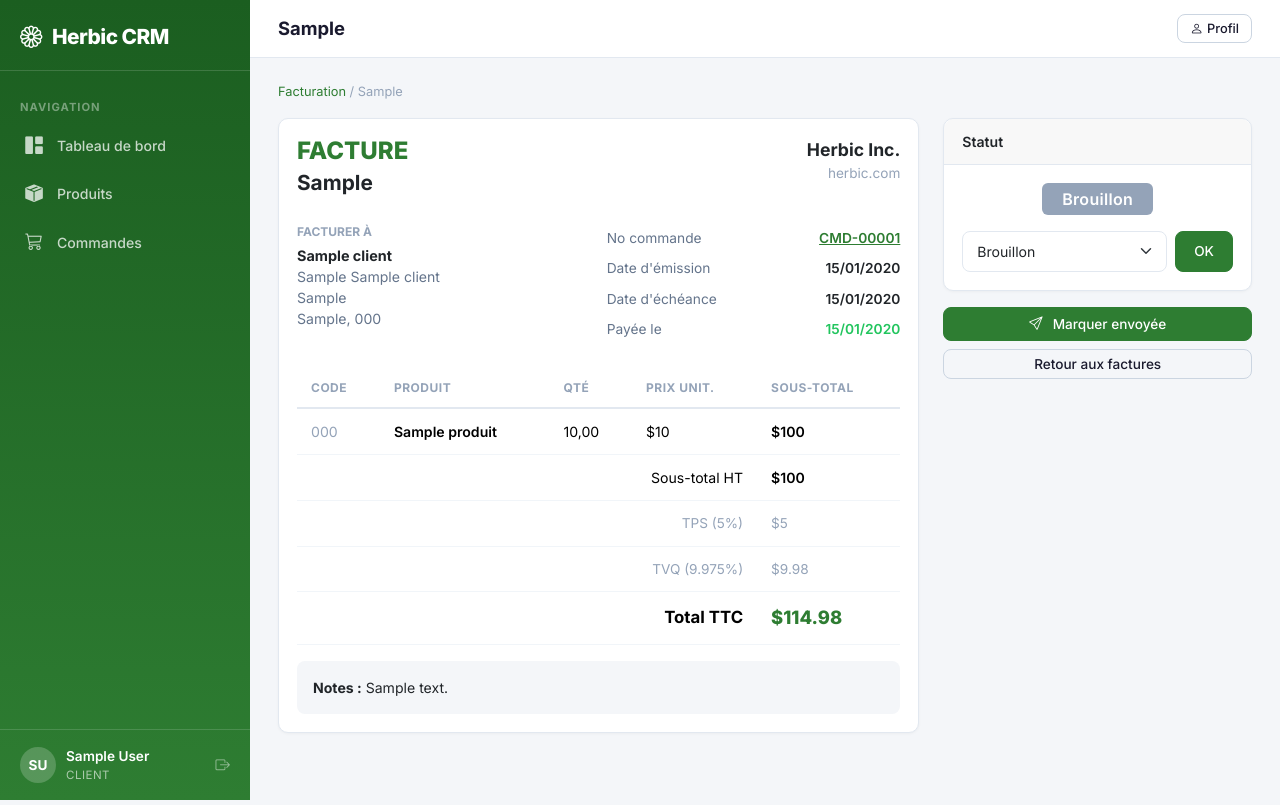
After one commit to maxoumtl33/herbic-crm, a Django app: page /commandes/factures/1/detail/ in a window 1280 px wide. The commit adds this page. Run offline with Django 4.2, Linux system fonts and the light colour scheme; a user stored in the database is signed in; tables that the repository leaves empty hold one stand-in row (values such as "Sample post").

Commit message:
Invoicing system: Facture model, CRUD, dashboard integration
New model: Facture (linked to Commande)
- Statuses: Brouillon, Envoyée, Payée, En retard, Annulée
- Auto-generated invoice number (FAC-00001)
- Calculates sous-total HT, TPS (5%), TVQ (9.975%), Total TTC
- 30-day payment terms by default

Views:
- facture_list: filterable list with KPIs (total impayé, payé ce mois, en retard)
- facture_detail: full invoice view with line items, tax breakdown, status management
- facture_create: one-click from delivered orders
- facture_update_statut: change status with auto date_paiement

Director dashboard:
- 4 KPIs: clients, commandes, total impayé, factures en retard
- "Commandes livrées sans facture" alert section with one-click "Facturer"
- "Factures impayées" table with amounts and due dates

Order detail:
- Facturation card for director: create invoice or view existing

Sidebar: new "Facturation" link for director role

Co-Authored-By: Claude Opus 4.6 (1M context) <noreply@anthropic.com>

```diff
--- a/orders/urls.py
+++ b/orders/urls.py
@@ -12,4 +12,9 @@ urlpatterns = [
     path('<int:pk>/preparer/', views.commande_preparer, name='commande_preparer'),
     path('ligne/<int:pk>/toggle/', views.ligne_toggle_prepare, name='ligne_toggle_prepare'),
     path('ma-commande/', views.commande_client_create, name='commande_client_create'),
+    # Facturation
+    path('factures/', views.facture_list, name='facture_list'),
+    path('factures/<int:commande_pk>/creer/', views.facture_create, name='facture_create'),
+    path('factures/<int:pk>/detail/', views.facture_detail, name='facture_detail'),
+    path('factures/<int:pk>/statut/', views.facture_update_statut, name='facture_update_statut'),
 ]
--- a/orders/views.py
+++ b/orders/views.py
@@ -2,9 +2,12 @@ from django.shortcuts import render, redirect, get_object_or_404
 from django.contrib.auth.decorators import login_required
 from django.contrib import messages
 from django.utils import timezone
-from .models import Commande, LigneCommande
+from datetime import timedelta
+from django.db.models import Sum, Q, F
+from decimal import Decimal
+from .models import Commande, LigneCommande, Facture
 from .forms import CommandeForm, LigneCommandeFormSet, CommandeStatutForm
-from accounts.decorators import staff_required, vendeur_or_directeur
+from accounts.decorators import staff_required, vendeur_or_directeur, directeur_required
 
 
 @login_required
@@ -167,3 +170,78 @@ def commande_client_create(request):
     return render(request, 'orders/commande_client_form.html', {
         'formset': formset, 'client': client, 'title': 'Passer une commande',
     })
+
+
+# === FACTURATION ===
+
+@directeur_required
+def facture_list(request):
+    statut = request.GET.get('statut', '')
+    factures = Facture.objects.select_related('commande', 'commande__client').all()
+    if statut:
+        factures = factures.filter(statut=statut)
+
+    # Stats
+    total_impaye = sum(
+        f.total_ttc for f in Facture.objects.filter(statut__in=['envoyee', 'en_retard'])
+    )
+    total_paye_mois = sum(
+        f.total_ttc for f in Facture.objects.filter(
+            statut='payee',
+            date_paiement__month=timezone.now().month,
+            date_paiement__year=timezone.now().year,
+        )
+    )
+    nb_en_retard = Facture.objects.filter(statut='en_retard').count()
+
+    return render(request, 'orders/facture_list.html', {
+        'factures': factures,
+        'statuts': Facture.StatutFacture.choices,
+        'statut_actif': statut,
+        'total_impaye': total_impaye,
+        'total_paye_mois': total_paye_mois,
+        'nb_en_retard': nb_en_retard,
+    })
+
+
+@directeur_required
+def facture_create(request, commande_pk):
+    """Créer une facture à partir d'une commande livrée."""
+    commande = get_object_or_404(Commande, pk=commande_pk)
+    if hasattr(commande, 'facture'):
+        messages.info(request, f'Cette commande a déjà une facture ({commande.facture.numero}).')
+        return redirect('orders:facture_detail', pk=commande.facture.pk)
+
+    echeance = timezone.now().date() + timedelta(days=30)
+    facture = Facture.objects.create(
+        commande=commande,
+        date_echeance=echeance,
+    )
+    messages.success(request, f'Facture {facture.numero} créée.')
+    return redirect('orders:facture_detail', pk=facture.pk)
+
+
+@directeur_required
+def facture_detail(request, pk):
+    facture = get_object_or_404(Facture, pk=pk)
+    lignes = facture.commande.lignes.select_related('produit').all()
+    return render(request, 'orders/facture_detail.html', {
+        'facture': facture,
+        'lignes': lignes,
+    })
+
+
+@directeur_required
+def facture_update_statut(request, pk):
+    facture = get_object_or_404(Facture, pk=pk)
+    if request.method == 'POST':
+        new_statut = request.POST.get('statut')
+        if new_statut in dict(Facture.StatutFacture.choices):
+            facture.statut = new_statut
+            if new_statut == 'payee' and not facture.date_paiement:
+                facture.date_paiement = timezone.now().date()
+            elif new_statut != 'payee':
+                facture.date_paiement = None
+            facture.save()
+            messages.success(request, f'Facture {facture.numero} → {facture.get_statut_display()}')
+    return redirect('orders:facture_detail', pk=facture.pk)
--- a/static/css/style.css
+++ b/static/css/style.css
@@ -320,6 +320,13 @@ body {
 .badge.bg-moyen { background-color: #f59e0b !important; color: #000 !important; }
 .badge.bg-faible { background-color: #ef4444 !important; }
 .badge.bg-mauvais { background-color: #991b1b !important; }
+
+/* Badges factures */
+.badge.bg-facture-brouillon { background-color: #94a3b8 !important; }
+.badge.bg-facture-envoyee { background-color: #3b82f6 !important; }
+.badge.bg-facture-payee { background-color: #22c55e !important; }
+.badge.bg-facture-en_retard { background-color: #ef4444 !important; }
+.badge.bg-facture-annulee { background-color: #6b7280 !important; }
 
 /* Border état suivi */
 .border-excellent { border-left: 4px solid #15803d !important; }
--- a/templates/base.html
+++ b/templates/base.html
@@ -35,6 +35,11 @@
             <a href="{% url 'orders:commande_list' %}" class="sidebar-link {% block sidebar_commandes %}{% endblock %}">
                 <i class="bi bi-cart3"></i> Commandes
             </a>
+            {% if user.is_directeur %}
+            <a href="{% url 'orders:facture_list' %}" class="sidebar-link {% block sidebar_factures %}{% endblock %}">
+                <i class="bi bi-receipt"></i> Facturation
+            </a>
+            {% endif %}
             {% if user.is_directeur %}
             <div class="sidebar-section">Gestion produits</div>
             <a href="{% url 'clients:type_culture_list' %}" class="sidebar-link {% block sidebar_types_culture %}{% endblock %}">
--- /dev/null
+++ b/templates/orders/facture_detail.html
@@ -0,0 +1,120 @@
+{% extends "base.html" %}
+{% load prix_filters %}
+{% block title %}{{ facture.numero }} - Herbic CRM{% endblock %}
+{% block sidebar_factures %}active{% endblock %}
+{% block topbar_title %}{{ facture.numero }}{% endblock %}
+{% block content %}
+
+<div class="breadcrumb-subtle">
+    <a href="{% url 'orders:facture_list' %}">Facturation</a> / {{ facture.numero }}
+</div>
+
+<div class="row g-4 mb-4">
+    <div class="col-lg-8">
+        {# En-tête facture #}
+        <div class="card mb-4">
+            <div class="card-body">
+                <div class="d-flex justify-content-between align-items-start mb-4">
+                    <div>
+                        <h4 style="font-weight:800;color:var(--herbic-green);margin-bottom:2px;">FACTURE</h4>
+                        <div style="font-size:1.3rem;font-weight:700;">{{ facture.numero }}</div>
+                    </div>
+                    <div style="text-align:right;">
+                        <div style="font-weight:700;font-size:1.1rem;">Herbic Inc.</div>
+                        <div style="color:var(--text-muted);font-size:0.85rem;">herbic.com</div>
+                    </div>
+                </div>
+
+                <div class="row g-3 mb-4">
+                    <div class="col-md-6">
+                        <div style="font-size:0.75rem;font-weight:700;text-transform:uppercase;color:var(--text-muted);margin-bottom:4px;">Facturer à</div>
+                        <div style="font-weight:700;">{{ facture.commande.client.nom_ferme }}</div>
+                        <div style="font-size:0.88rem;color:var(--text-secondary);">
+                            {{ facture.commande.client.prenom }} {{ facture.commande.client.nom }}<br>
+                            {{ facture.commande.client.adresse }}<br>
+                            {{ facture.commande.client.ville }}, {{ facture.commande.client.code_postal }}
+                        </div>
+                    </div>
+                    <div class="col-md-6">
+                        <div class="culture-detail-item"><span class="culture-detail-label">No commande</span><a href="{% url 'orders:commande_detail' facture.commande.pk %}" class="culture-detail-value" style="color:var(--herbic-green);">CMD-{{ facture.commande.pk|stringformat:"05d" }}</a></div>
+                        <div class="culture-detail-item"><span class="culture-detail-label">Date d'émission</span><span class="culture-detail-value">{{ facture.date_emission|date:"d/m/Y" }}</span></div>
+                        <div class="culture-detail-item"><span class="culture-detail-label">Date d'échéance</span><span class="culture-detail-value" style="{% if facture.statut == 'en_retard' %}color:#ef4444;{% endif %}">{{ facture.date_echeance|date:"d/m/Y"|default:"-" }}</span></div>
+                        {% if facture.date_paiement %}
+                        <div class="culture-detail-item"><span class="culture-detail-label">Payée le</span><span class="culture-detail-value" style="color:#22c55e;">{{ facture.date_paiement|date:"d/m/Y" }}</span></div>
+                        {% endif %}
+                    </div>
+                </div>
+
+                {# Lignes #}
+                <table class="table mb-0">
+                    <thead><tr><th>Code</th><th>Produit</th><th>Qté</th><th>Prix unit.</th><th>Sous-total</th></tr></thead>
+                    <tbody>
+                    {% for ligne in lignes %}
+                    <tr>
+                        <td style="color:var(--text-muted);">{{ ligne.produit.code }}</td>
+                        <td style="font-weight:600;">{{ ligne.produit.nom }}</td>
+                        <td>{{ ligne.quantite }}</td>
+                        <td>{% if ligne.prix_unitaire %}{{ ligne.prix_unitaire|prix }}{% else %}-{% endif %}</td>
+                        <td style="font-weight:600;">{% if ligne.sous_total %}{{ ligne.sous_total|prix }}{% else %}-{% endif %}</td>
+                    </tr>
+                    {% endfor %}
+                    </tbody>
+                    <tfoot>
+                        <tr><td colspan="4" class="text-end">Sous-total HT</td><td style="font-weight:600;">{{ facture.sous_total_ht|prix }}</td></tr>
+                        <tr><td colspan="4" class="text-end" style="color:var(--text-muted);font-size:0.85rem;">TPS (5%)</td><td style="color:var(--text-muted);font-size:0.85rem;">{{ facture.montant_tps|prix }}</td></tr>
+                        <tr><td colspan="4" class="text-end" style="color:var(--text-muted);font-size:0.85rem;">TVQ (9.975%)</td><td style="color:var(--text-muted);font-size:0.85rem;">{{ facture.montant_tvq|prix }}</td></tr>
+                        <tr style="background:var(--herbic-green-50);">
+                            <td colspan="4" class="text-end" style="font-weight:700;font-size:1.05rem;">Total TTC</td>
+                            <td style="font-weight:800;font-size:1.15rem;color:var(--herbic-green);">{{ facture.total_ttc|prix }}</td>
+                        </tr>
+                    </tfoot>
+                </table>
+
+                {% if facture.notes %}
+                <div class="mt-3 p-3" style="background:var(--body-bg);border-radius:8px;font-size:0.88rem;">
+                    <strong>Notes :</strong> {{ facture.notes }}
+                </div>
+                {% endif %}
+            </div>
+        </div>
+    </div>
+
+    <div class="col-lg-4">
+        {# Statut #}
+        <div class="card mb-3">
+            <div class="card-header">Statut</div>
+            <div class="card-body text-center">
+                <span class="badge bg-facture-{{ facture.statut }}" style="font-size:1rem;padding:8px 20px;">{{ facture.get_statut_display }}</span>
+                <form method="post" action="{% url 'orders:facture_update_statut' facture.pk %}" class="mt-3">
+                    {% csrf_token %}
+                    <div class="d-flex gap-2">
+                        <select name="statut" class="form-select">
+                            {% for val, label in facture.StatutFacture.choices %}
+                            <option value="{{ val }}" {% if facture.statut == val %}selected{% endif %}>{{ label }}</option>
+                            {% endfor %}
+                        </select>
+                        <button type="submit" class="btn btn-herbic" style="white-space:nowrap;">OK</button>
+                    </div>
+                </form>
+            </div>
+        </div>
+
+        {# Actions rapides #}
+        {% if facture.statut == 'brouillon' %}
+        <form method="post" action="{% url 'orders:facture_update_statut' facture.pk %}">
+            {% csrf_token %}
+            <input type="hidden" name="statut" value="envoyee">
+            <button type="submit" class="btn btn-herbic w-100 mb-2"><i class="bi bi-send me-1"></i> Marquer envoyée</button>
+        </form>
+        {% elif facture.statut == 'envoyee' or facture.statut == 'en_retard' %}
+        <form method="post" action="{% url 'orders:facture_update_statut' facture.pk %}">
+            {% csrf_token %}
+            <input type="hidden" name="statut" value="payee">
+            <button type="submit" class="btn btn-success w-100 mb-2"><i class="bi bi-check-circle me-1"></i> Marquer payée</button>
+        </form>
+        {% endif %}
+
+        <a href="{% url 'orders:facture_list' %}" class="btn btn-outline-primary w-100">Retour aux factures</a>
+    </div>
+</div>
+{% endblock %}
```
Also changed, not shown: accounts/views.py (+13 -1 lines), orders/admin.py (+7 -1 lines), orders/models.py (+64 -0 lines), templates/accounts/dashboard_directeur.html (+59 -12 lines), templates/orders/commande_detail.html (+23 -1 lines), templates/orders/facture_list.html (added, +69 -0 lines), orders/migrations/0003_facture.py (added).
